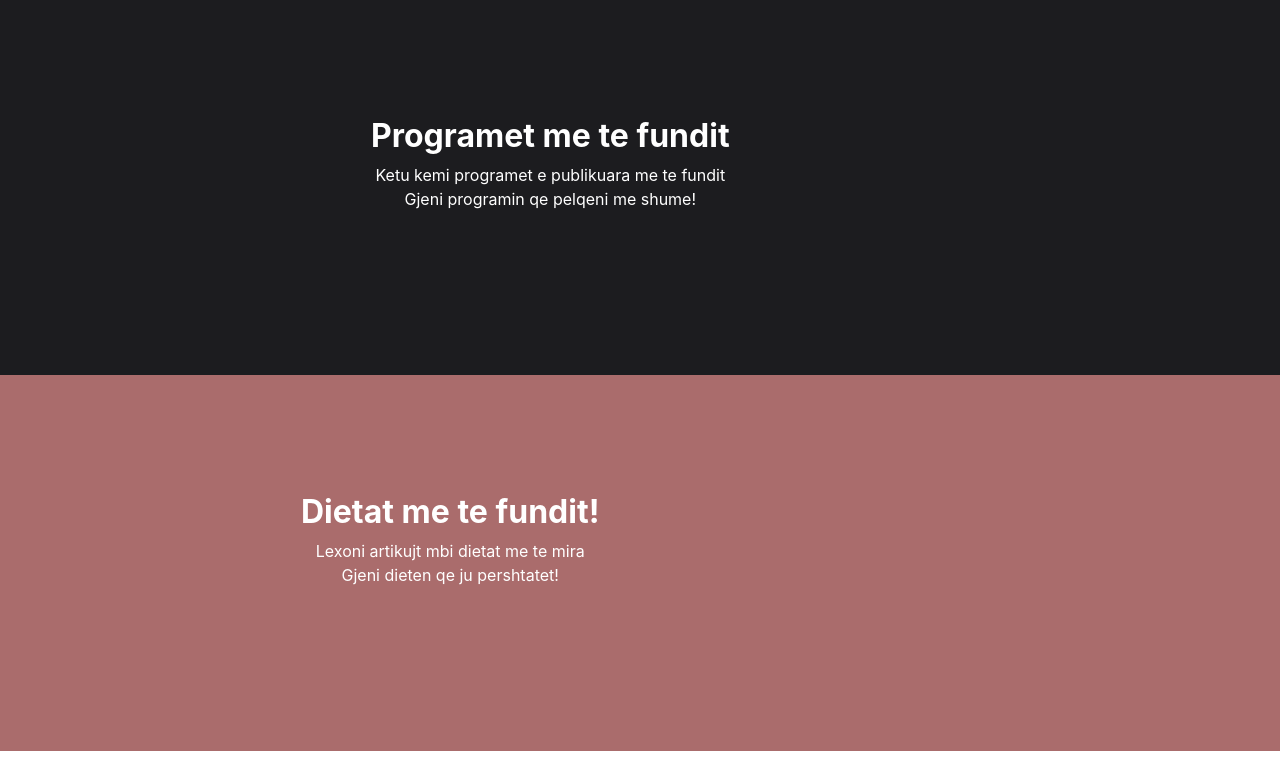
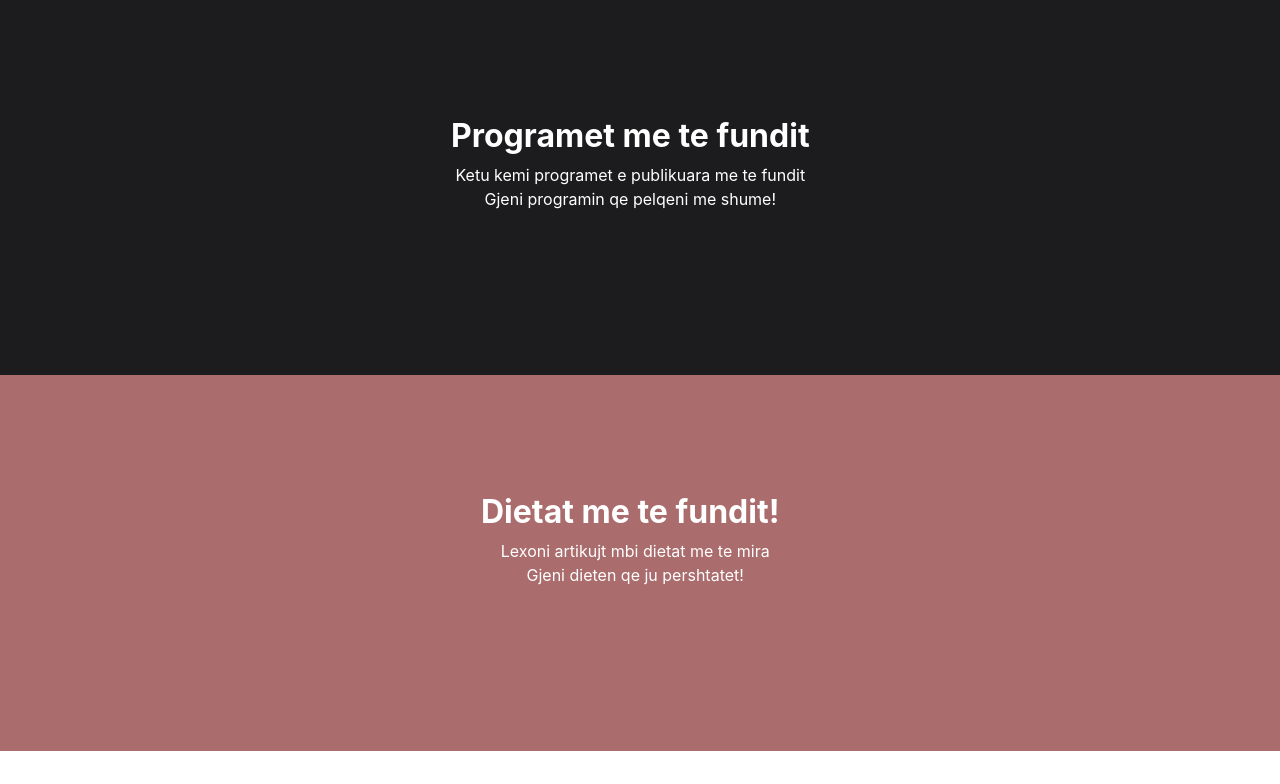
Before and after one commit to besagjoni/Profit, a PHP site: page /Profit-Backend/ in a window 1280 px wide. Shown: the part 2322-3106 px from the top of the page. Run offline with PHP 8.4, Linux system fonts and the light colour scheme; data that the repository does not hold is empty; some libraries are stand-ins or nearby versions; grey boxes are pictures that could not be loaded.

Commit message:
Update style.css

```diff
--- a/Profit-Backend/style.css
+++ b/Profit-Backend/style.css
@@ -301,6 +301,8 @@ iframe {
 .section-title {
     width: 100%;
     padding-top: .1rem;
+    text-align: center;
+    padding-left: 80px;
 }
 
 .section-title h2 {
@@ -437,11 +439,14 @@ a.btn-card {
 .section-title2 {
     width: 100%;
     padding-top: .1rem;
+    text-align: center;
+    padding-left: 190px;
 }
 
 .section-title2 h2 {
-    padding-left: 200px;
+    padding-left: 190px;
     color: #ffffff;
+    text-align: center;
 }
 
 .sub-heading2 {
```
